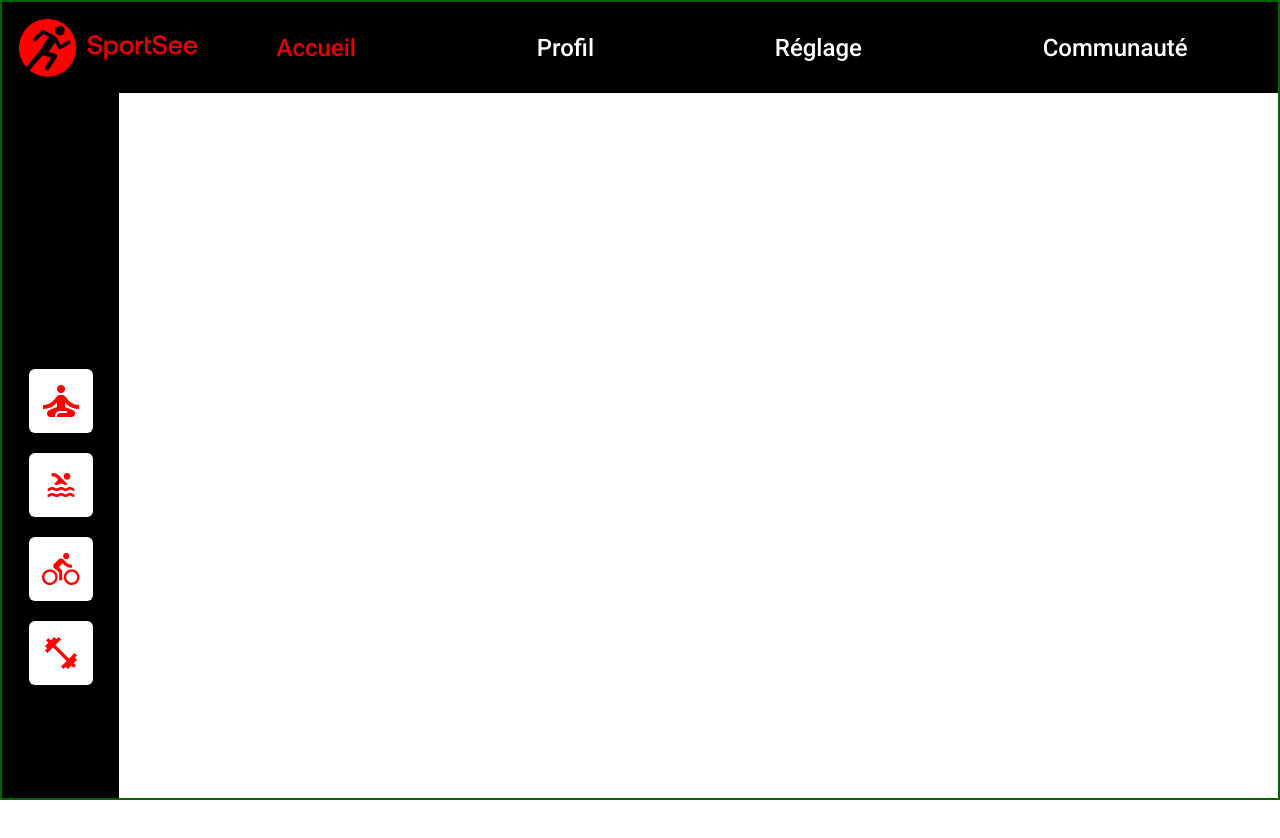
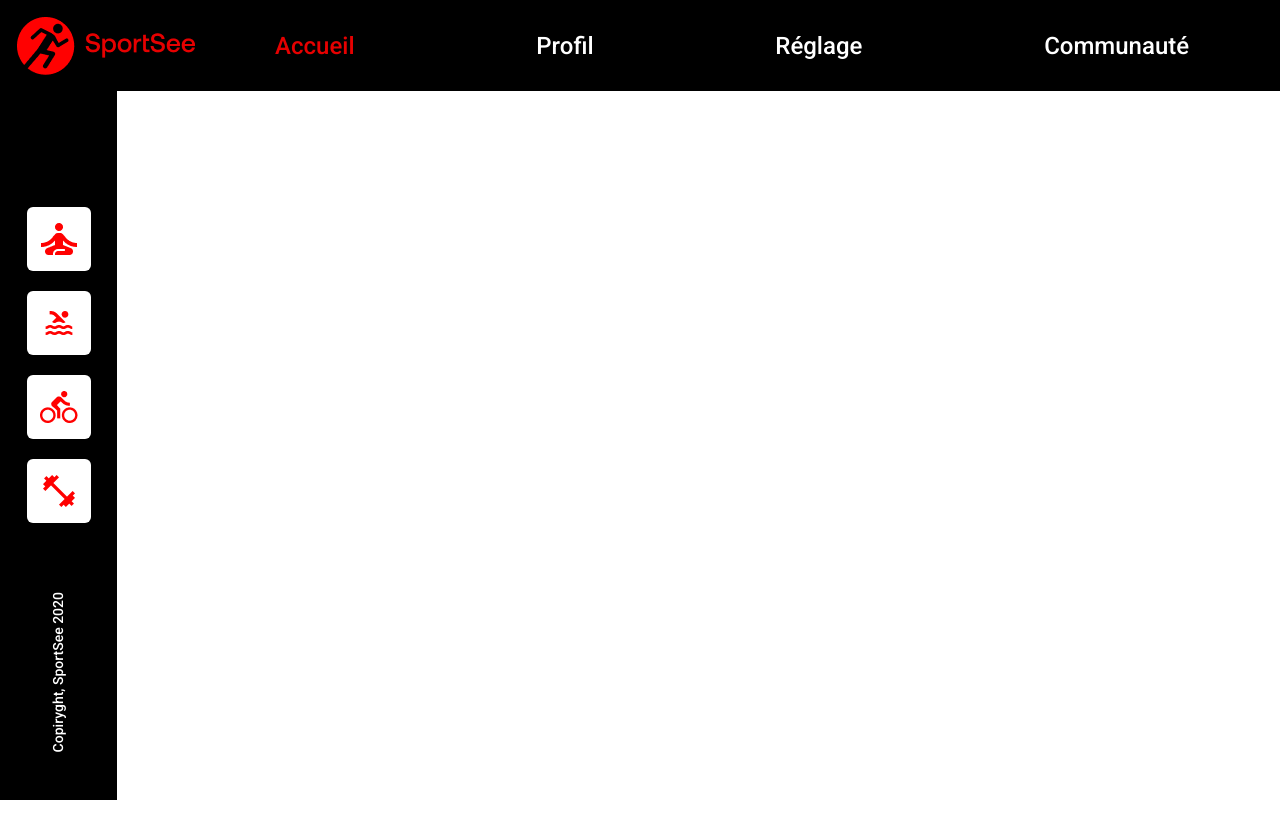
Before and after one commit to Tigershark936/SportSee_Developpez_un_tableau_de_bord_d-analytics_avec_React, a React (Vite) app: page / in a window 1280 px wide. Shown: the top 838 px of the page. After the commit the page ends 800 px from the top, so only its background shows below. Built offline with nearby package versions, Linux system fonts and the light colour scheme.

Commit message:
feat(sidebar): Adjusted layout for 1024px and 1440px according to US#3

```diff
--- a/src/components/Sidebar/Sidebar.module.scss
+++ b/src/components/Sidebar/Sidebar.module.scss
@@ -4,18 +4,24 @@
 .aside {
     @include dimension($width: 117px, $height: 100%);
     background-color: $font-text-color;
-    @include flex($justifyContent: start, $alignItems: center, $orientation: column);
-    color: white;
-    position: relative;
+    @include flex($justifyContent: end, $orientation: column);
     // border: 2px solid red;
+    padding: 3rem 0;
 }
 
+.sidebarbutton {
+    flex: 1;
+    @include flex($orientation: column);
+    gap: 20px;
+    // border: 1px solid gold;
 
-.copyright{
-    position: absolute;
-    top: 827px;
+    @media (max-width: 1024px) {
+        gap: 15px;
+    }
+}
+
+.copyright {
+    writing-mode: vertical-rl;
+    transform: rotate(180deg);
     @include textStyle($fontWeight: 500, $fontSize: 0.875rem, $color: #fff);
-	width: max-content; //le contenu ne sera pas renvoyé à la ligne
-	transform: rotate(-90deg);
-
 }
--- a/src/components/SidebarButton/SidebarButton.module.scss
+++ b/src/components/SidebarButton/SidebarButton.module.scss
@@ -2,13 +2,14 @@
 @use '../../sass/abstracts/mixins' as *;
 
 .button {
-    position: relative;
-    top: 256px;
 	@include dimension($width: 64px, $height: 64px);
     @include flex($alignItems: center);
-    @include margin(20px);
 	@include border($borderRadius: 6px);
 	background-color: #fff;
+
+    @media (max-width: 1024px) {
+    @include dimension($width: 48px, $height: 48px);
+  }
 }
 
 .buttonlogo {
--- a/src/main.scss
+++ b/src/main.scss
@@ -6,7 +6,6 @@ html, body{
   margin: 0 auto;
   height: 100%;
   // max-width: 1440px;
-  border: 1px solid darkgreen;
 }
 
 #root {
```
